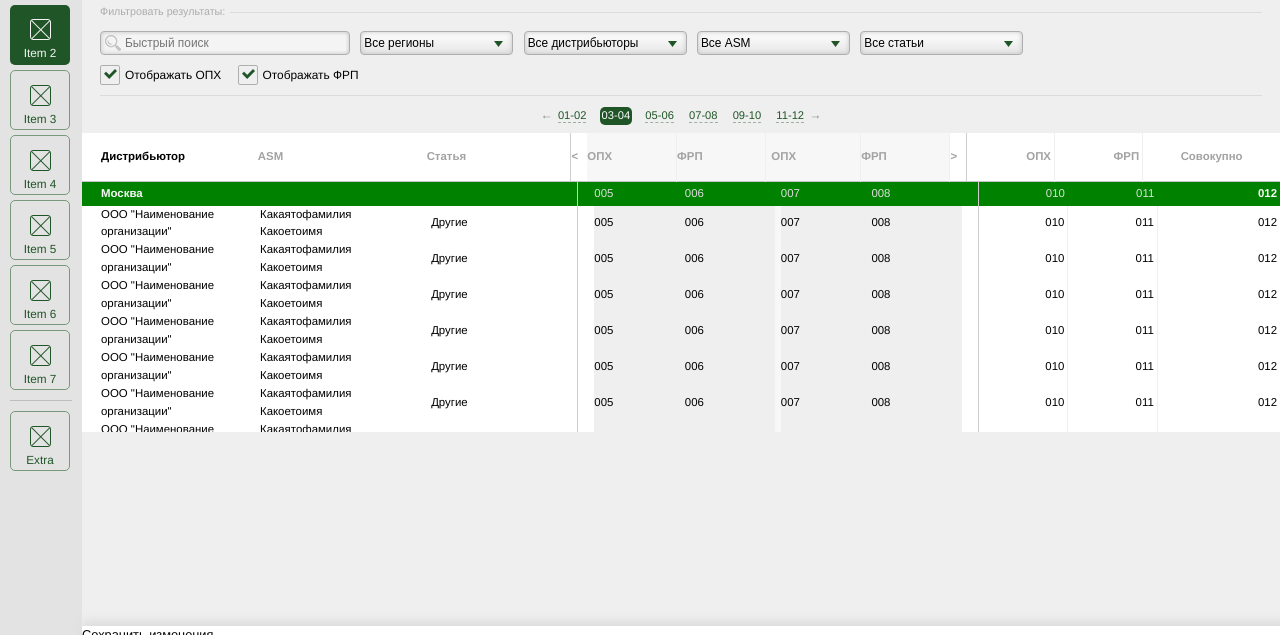
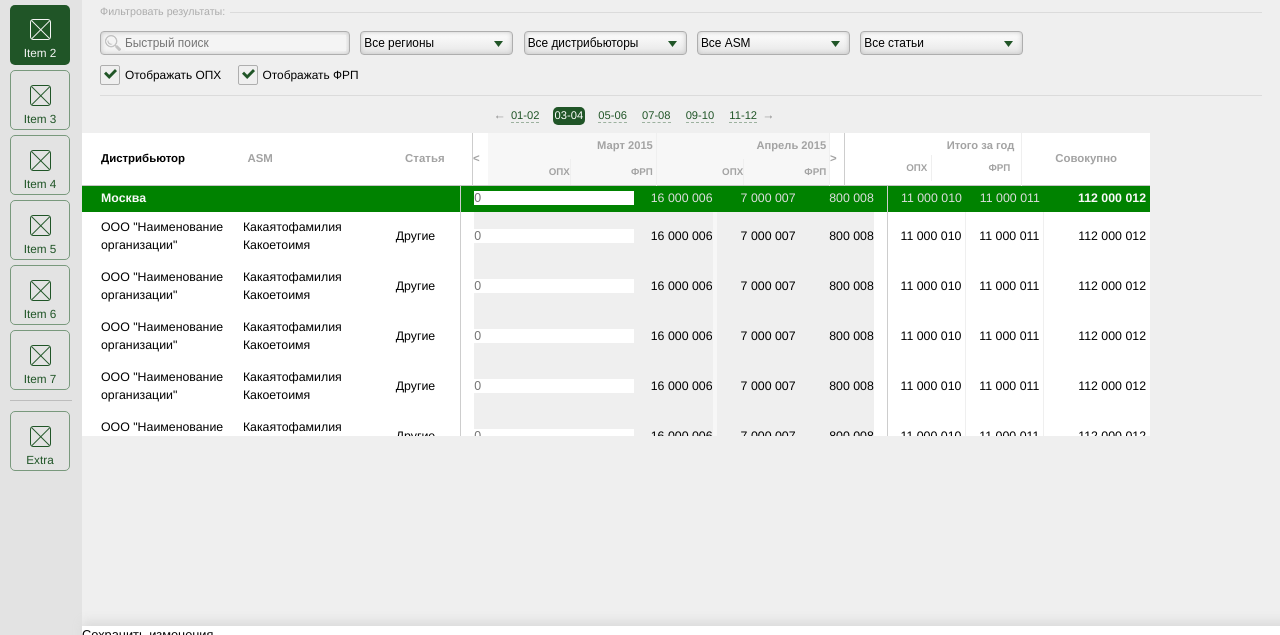
Before and after one commit to MaryGorshkova/GreenAdmin, a plain HTML site: page www/index.html in a window 1280 px wide. Shown: the part 124-759 px from the top of the page. Drawn offline with Linux system fonts and the light colour scheme.

Commit message:
table styles

```diff
--- a/www/index.html
+++ b/www/index.html
@@ -130,13 +130,41 @@
 								<td class="cell02">ASM</td>
 								<td class="cell03">Статья</td>
 								<td class="cell04"><</td>
-								<td class="cell05">ОПХ</td>
-								<td class="cell06">ФРП</td><td class="marg_cell">
-								<td class="cell07">ОПХ</td>
-								<td class="cell08">ФРП</td>
+								<td class="cell05">
+									<table class="merged">
+										<tr>
+											<td colspan=2>Март 2015</td>
+										</tr>
+										<tr>
+											<td class="cell05">ОПХ</td>
+											<td class="cell06">ФРП</td>
+										</tr>
+									</table>
+								</td>
+								<td class="marg_cell">
+								<td class="cell07">
+									<table class="merged">
+										<tr>
+											<td colspan=2>Апрель 2015</td>
+										</tr>
+										<tr>
+											<td class="cell07">ОПХ</td>
+											<td class="cell08">ФРП</td>
+										</tr>
+									</table>
+								</td>
 								<td class="cell09">></td>
-								<td class="cell10">ОПХ</td>
-								<td class="cell11">ФРП</td>
+								<td class="cell10">
+									<table class="merged">
+										<tr>
+											<td colspan=2>Итого за год</td>
+										</tr>
+										<tr>
+											<td class="cell10">ОПХ</td>
+											<td class="cell11">ФРП</td>
+										</tr>
+									</table>
+								</td>
 								<td class="cell12">Совокупно</td>
 							</tr>
 						</table>
@@ -147,196 +175,210 @@
 									<td class="cell02"></td>
 									<td class="cell03"></td>
 									<td class="cell04"></td>
-									<td class="cell05">005</td>
-									<td class="cell06">006</td><td class="marg_cell">
-									<td class="cell07">007</td>
-									<td class="cell08">008</td>
+									<td class="cell05"><input type="text" name="znachenie" placeholder="0"></td>
+									<td class="cell06">16 000 006</td><td class="marg_cell">
+									<td class="cell07">7 000 007</td>
+									<td class="cell08">800 008</td>
 									<td class="cell09"></td>
-									<td class="cell10">010</td>
-									<td class="cell11">011</td>
-									<td class="cell12">012</td>
+									<td class="cell10">11 000 010</td>
+									<td class="cell11">11 000 011</td>
+									<td class="cell12">112 000 012</td>
 								</tr>
 								<tr class="row3">
 									<td class="cell01">ООО "Наименование организации"</td>
 									<td class="cell02">Какаятофамилия Какоетоимя</td>
 									<td class="cell03">Другие</td>
 									<td class="cell04"></td>
-									<td class="cell05">005</td>
-									<td class="cell06">006</td><td class="marg_cell">
-									<td class="cell07">007</td>
-									<td class="cell08">008</td>
+									<td class="cell05"><input type="text" name="znachenie" placeholder="0"></td>
+									<td class="cell06">16 000 006</td><td class="marg_cell">
+									<td class="cell07">7 000 007</td>
+									<td class="cell08">800 008</td>
 									<td class="cell09"></td>
-									<td class="cell10">010</td>
-									<td class="cell11">011</td>
-									<td class="cell12">012</td>
+									<td class="cell10">11 000 010</td>
+									<td class="cell11">11 000 011</td>
+									<td class="cell12">112 000 012</td>
 								</tr>
 								<tr class="row4">
 									<td class="cell01">ООО "Наименование организации"</td>
 									<td class="cell02">Какаятофамилия Какоетоимя</td>
 									<td class="cell03">Другие</td>
 									<td class="cell04"></td>
-									<td class="cell05">005</td>
-									<td class="cell06">006</td><td class="marg_cell">
-									<td class="cell07">007</td>
-									<td class="cell08">008</td>
+									<td class="cell05"><input type="text" name="znachenie" placeholder="0"></td>
+									<td class="cell06">16 000 006</td><td class="marg_cell">
+									<td class="cell07">7 000 007</td>
+									<td class="cell08">800 008</td>
 									<td class="cell09"></td>
-									<td class="cell10">010</td>
-									<td class="cell11">011</td>
-									<td class="cell12">012</td>
+									<td class="cell10">11 000 010</td>
+									<td class="cell11">11 000 011</td>
+									<td class="cell12">112 000 012</td>
 								</tr>
 								<tr class="row5">
 									<td class="cell01">ООО "Наименование организации"</td>
 									<td class="cell02">Какаятофамилия Какоетоимя</td>
 									<td class="cell03">Другие</td>
 									<td class="cell04"></td>
-									<td class="cell05">005</td>
-									<td class="cell06">006</td><td class="marg_cell">
-									<td class="cell07">007</td>
-									<td class="cell08">008</td>
+									<td class="cell05"><input type="text" name="znachenie" placeholder="0"></td>
+									<td class="cell06">16 000 006</td><td class="marg_cell">
+									<td class="cell07">7 000 007</td>
+									<td class="cell08">800 008</td>
 									<td class="cell09"></td>
-									<td class="cell10">010</td>
-									<td class="cell11">011</td>
-									<td class="cell12">012</td>
+									<td class="cell10">11 000 010</td>
+									<td class="cell11">11 000 011</td>
+									<td class="cell12">112 000 012</td>
 								</tr>
 								<tr class="row6">
 									<td class="cell01">ООО "Наименование организации"</td>
 									<td class="cell02">Какаятофамилия Какоетоимя</td>
 									<td class="cell03">Другие</td>
 									<td class="cell04"></td>
-									<td class="cell05">005</td>
-									<td class="cell06">006</td><td class="marg_cell">
-									<td class="cell07">007</td>
-									<td class="cell08">008</td>
+									<td class="cell05"><input type="text" name="znachenie" placeholder="0"></td>
+									<td class="cell06">16 000 006</td><td class="marg_cell">
+									<td class="cell07">7 000 007</td>
+									<td class="cell08">800 008</td>
 									<td class="cell09"></td>
-									<td class="cell10">010</td>
-									<td class="cell11">011</td>
-									<td class="cell12">012</td>
+									<td class="cell10">11 000 010</td>
+									<td class="cell11">11 000 011</td>
+									<td class="cell12">112 000 012</td>
 								</tr>
 								<tr class="row7">
 									<td class="cell01">ООО "Наименование организации"</td>
 									<td class="cell02">Какаятофамилия Какоетоимя</td>
 									<td class="cell03">Другие</td>
 									<td class="cell04"></td>
-									<td class="cell05">005</td>
-									<td class="cell06">006</td><td class="marg_cell">
-									<td class="cell07">007</td>
-									<td class="cell08">008</td>
+									<td class="cell05"><input type="text" name="znachenie" placeholder="0"></td>
+									<td class="cell06">16 000 006</td><td class="marg_cell">
+									<td class="cell07">7 000 007</td>
+									<td class="cell08">800 008</td>
 									<td class="cell09"></td>
-									<td class="cell10">010</td>
-									<td class="cell11">011</td>
-									<td class="cell12">012</td>
+									<td class="cell10">11 000 010</td>
+									<td class="cell11">11 000 011</td>
+									<td class="cell12">112 000 012</td>
 								</tr>
 								<tr class="row8">
 									<td class="cell01">ООО "Наименование организации"</td>
 									<td class="cell02">Какаятофамилия Какоетоимя</td>
 									<td class="cell03">Другие</td>
 									<td class="cell04"></td>
-									<td class="cell05">005</td>
-									<td class="cell06">006</td><td class="marg_cell">
-									<td class="cell07">007</td>
-									<td class="cell08">008</td>
+									<td class="cell05"><input type="text" name="znachenie" placeholder="0"></td>
+									<td class="cell06">16 000 006</td><td class="marg_cell">
+									<td class="cell07">7 000 007</td>
+									<td class="cell08">800 008</td>
 									<td class="cell09"></td>
-									<td class="cell10">010</td>
-									<td class="cell11">011</td>
-									<td class="cell12">012</td>
+									<td class="cell10">11 000 010</td>
+									<td class="cell11">11 000 011</td>
+									<td class="cell12">112 000 012</td>
 								</tr>
 								<tr class="row9">
 									<td class="cell01">ООО "Наименование организации"</td>
 									<td class="cell02">Какаятофамилия Какоетоимя</td>
 									<td class="cell03">Другие</td>
 									<td class="cell04"></td>
-									<td class="cell05">005</td>
-									<td class="cell06">006</td><td class="marg_cell">
-									<td class="cell07">007</td>
-									<td class="cell08">008</td>
+									<td class="cell05"><input type="text" name="znachenie" placeholder="0"></td>
+									<td class="cell06">16 000 006</td><td class="marg_cell">
+									<td class="cell07">7 000 007</td>
+									<td class="cell08">800 008</td>
 									<td class="cell09"></td>
-									<td class="cell10">010</td>
-									<td class="cell11">011</td>
-									<td class="cell12">012</td>
+									<td class="cell10">11 000 010</td>
+									<td class="cell11">11 000 011</td>
+									<td class="cell12">112 000 012</td>
 								</tr>
-								<tr class="row10">
+								<tr class="row10 amount">
 									<td class="cell01">Санкт-Петербург</td>
 									<td class="cell02"></td>
 									<td class="cell03"></td>
 									<td class="cell04"></td>
-									<td class="cell05">005</td>
-									<td class="cell06">006</td><td class="marg_cell">
-									<td class="cell07">007</td>
-									<td class="cell08">008</td>
+									<td class="cell05"><input type="text" name="znachenie" placeholder="0"></td>
+									<td class="cell06">16 000 006</td><td class="marg_cell">
+									<td class="cell07">7 000 007</td>
+									<td class="cell08">800 008</td>
 									<td class="cell09"></td>
-									<td class="cell10">010</td>
-									<td class="cell11">011</td>
-									<td class="cell12">012</td>
+									<td class="cell10">11 000 010</td>
+									<td class="cell11">11 000 011</td>
+									<td class="cell12">112 000 012</td>
 								</tr>
-								<tr class="row11">
-									<td class="cell01">Западно-Сибирский округ</td>
+								<tr>
+									<td class="cell01"></td>
 									<td class="cell02"></td>
 									<td class="cell03"></td>
 									<td class="cell04"></td>
-									<td class="cell05">005</td>
-									<td class="cell06">006</td><td class="marg_cell">
-									<td class="cell07">007</td>
-									<td class="cell08">008</td>
+									<td class="cell05"></td>
+									<td class="cell06"></td><td class="marg_cell">
+									<td class="cell07"></td>
+									<td class="cell08"></td>
 									<td class="cell09"></td>
-									<td class="cell10">010</td>
-									<td class="cell11">011</td>
-									<td class="cell12">012</td>
+									<td class="cell10"></td>
+									<td class="cell11"></td>
+									<td class="cell12"></td>
+								</tr>
+								<tr class="row11 amount">
+									<td class="cell01">Иркутск</td>
+									<td class="cell02"></td>
+									<td class="cell03"></td>
+									<td class="cell04"></td>
+									<td class="cell05"><input type="text" name="znachenie" placeholder="0"></td>
+									<td class="cell06">16 000 006</td><td class="marg_cell">
+									<td class="cell07">7 000 007</td>
+									<td class="cell08">800 008</td>
+									<td class="cell09"></td>
+									<td class="cell10">11 000 010</td>
+									<td class="cell11">11 000 011</td>
+									<td class="cell12">112 000 012</td>
 								</tr>
 								<tr class="row12">
 									<td class="cell01">ООО "Ромашка"</td>
 									<td class="cell02">Иванов Александр</td>
 									<td class="cell03">Промо</td>
 									<td class="cell04"></td>
-									<td class="cell05">005</td>
-									<td class="cell06">006</td><td class="marg_cell">
-									<td class="cell07">007</td>
-									<td class="cell08">008</td>
+									<td class="cell05"><input type="text" name="znachenie" placeholder="0"></td>
+									<td class="cell06">16 000 006</td><td class="marg_cell">
+									<td class="cell07">7 000 007</td>
+									<td class="cell08">800 008</td>
 									<td class="cell09"></td>
-									<td class="cell10">010</td>
-									<td class="cell11">011</td>
-									<td class="cell12">012</td>
+									<td class="cell10">11 000 010</td>
+									<td class="cell11">11 000 011</td>
+									<td class="cell12">112 000 012</td>
 								</tr>
 								<tr class="row13">
 									<td class="cell01">ООО "Ромашка"</td>
 									<td class="cell02">Иванов Александр</td>
 									<td class="cell03">Промо</td>
 									<td class="cell04"></td>
-									<td class="cell05">005</td>
-									<td class="cell06">006</td><td class="marg_cell">
-									<td class="cell07">007</td>
-									<td class="cell08">008</td>
+									<td class="cell05"><input type="text" name="znachenie" placeholder="0"></td>
+									<td class="cell06">16 000 006</td><td class="marg_cell">
+									<td class="cell07">7 000 007</td>
+									<td class="cell08">800 008</td>
 									<td class="cell09"></td>
-									<td class="cell10">010</td>
-									<td class="cell11">011</td>
-									<td class="cell12">012</td>
+									<td class="cell10">11 000 010</td>
+									<td class="cell11">11 000 011</td>
+									<td class="cell12">112 000 012</td>
 								</tr>
 								<tr class="row14">
 									<td class="cell01">ООО "Ромашка"</td>
 									<td class="cell02">Иванов Александр</td>
 									<td class="cell03">Промо</td>
 									<td class="cell04"></td>
-									<td class="cell05">005</td>
-									<td class="cell06">006</td><td class="marg_cell">
-									<td class="cell07">007</td>
-									<td class="cell08">008</td>
+									<td class="cell05"><input type="text" name="znachenie" placeholder="0"></td>
+									<td class="cell06">16 000 006</td><td class="marg_cell">
+									<td class="cell07">7 000 007</td>
+									<td class="cell08">800 008</td>
 									<td class="cell09"></td>
-									<td class="cell10">010</td>
-									<td class="cell11">011</td>
-									<td class="cell12">012</td>
+									<td class="cell10">11 000 010</td>
+									<td class="cell11">11 000 011</td>
+									<td class="cell12">112 000 012</td>
 								</tr>
 								<tr class="row15">
 									<td class="cell01">ООО "Ромашка"</td>
 									<td class="cell02">Иванов Александр</td>
 									<td class="cell03">Промо</td>
 									<td class="cell04"></td>
-									<td class="cell05">005</td>
-									<td class="cell06">006</td><td class="marg_cell">
-									<td class="cell07">007</td>
-									<td class="cell08">008</td>
+									<td class="cell05"><input type="text" name="znachenie" placeholder="0"></td>
+									<td class="cell06">16 000 006</td><td class="marg_cell">
+									<td class="cell07">7 000 007</td>
+									<td class="cell08">800 008</td>
 									<td class="cell09"></td>
-									<td class="cell10">010</td>
-									<td class="cell11">011</td>
-									<td class="cell12">012</td>
+									<td class="cell10">11 000 010</td>
+									<td class="cell11">11 000 011</td>
+									<td class="cell12">112 000 012</td>
 								</tr>
 							</table>
 						</div>
--- a/www/sass/content.scss
+++ b/www/sass/content.scss
@@ -8,6 +8,7 @@
 
 #pages{
 	margin-top: 3px;
+	width: 1068px;
 
 	em{
 		color: #8b8b8b;
@@ -54,6 +55,7 @@
 	margin-top: 8px;
 	margin-bottom: 50px;
 	height: 100%;
+	width: 1068px;
 }
 
 .caption{
@@ -68,6 +70,10 @@
 	overflow-y: scroll;
 	position: relative;
 	z-index: 0;
+	font-size: 13px;
+	tr{
+		height: 50px;
+	}
 }
 
 table{
@@ -115,12 +121,27 @@ table{
 	color: #a3a3a3;
 	font-weight: bold;
 
+	table{
+		color: inherit;
+		background-color: inherit;
+
+		td{
+			text-align: right;
+			font-size: 103%;
+			font-weight: bold;
+		}
+
+		.cell05, .cell06, .cell07, .cell08, .cell10, .cell11{
+			font-size: 90%;
+		}
+	}
+
 	.cell12{
 		width: 126px;
 		text-align: center;
 	}
 
-	.cell05, .cell06, .cell07, .cell08{
+	.cell05, .cell07{
 		border-right: 1px solid #efefef;
 	}
 
@@ -139,7 +160,7 @@ table{
 }
 
 .cell03{
-	width: 150px;
+	width: 85px;
 }
 
 .cell04, .cell09{
@@ -149,6 +170,11 @@ table{
 .cell05, .cell06, .cell07, .cell08{
 	width: 82px;
 	background-color: #efefef;
+	text-align: right;
+}
+
+.merged{
+	width: 165px;
 }
 
 .marg_cell{
@@ -178,7 +204,7 @@ table{
 
 .cell10, .cell11, .cell12{
 	text-align: right;
-	padding: 3px;
+	padding: 4px;
 }
 
 .cell01, .cell02, .cell03{
```
Also changed, not shown: www/stylesheets/content.css, www/stylesheets/screen.css.
